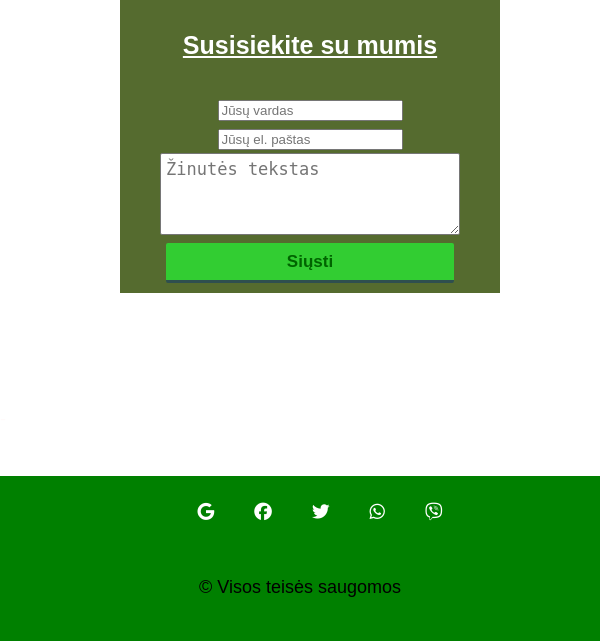
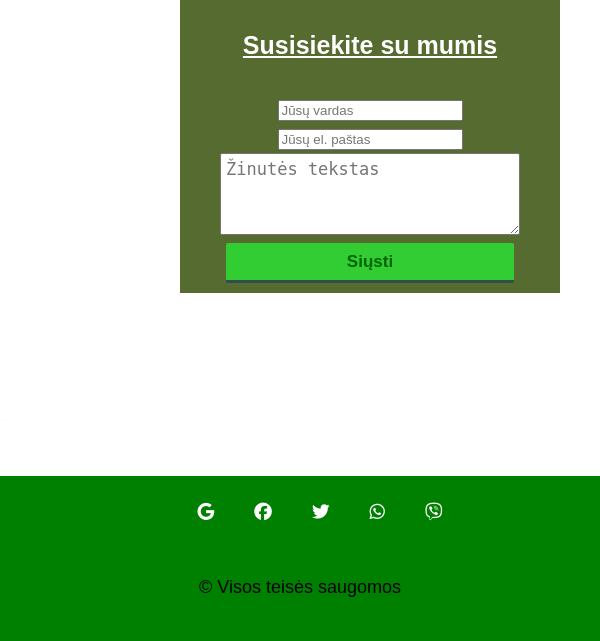
Before and after one commit to robertadau/robertos, a PHP site: page /projecto_failai/public_html/kontaktai.html in a window 600 px wide. Shown: the part 159-800 px from the top of the page. Run offline with PHP 8.4, Linux system fonts and the light colour scheme; some libraries are stand-ins or nearby versions.

Commit message:
pakeiciau

```diff
--- a/projecto_failai/public_html/css/kontaktai.css
+++ b/projecto_failai/public_html/css/kontaktai.css
@@ -270,7 +270,7 @@ footer {
     #contact_form_div
     {
         width:60%;
-        margin-left:20%;
+        margin-left:30%;
     }
     #contact_form_div input[type="text"]
     {
```
